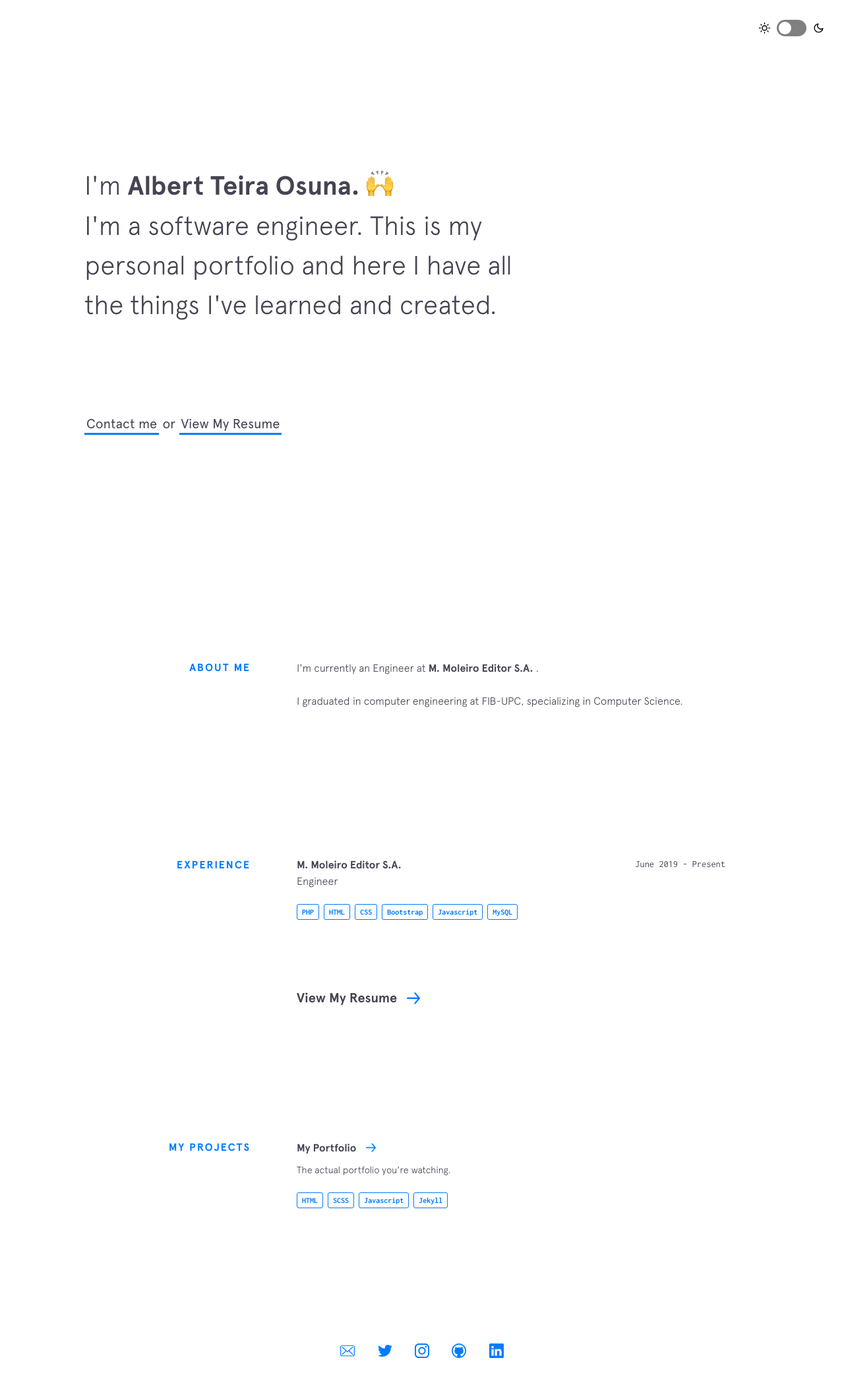
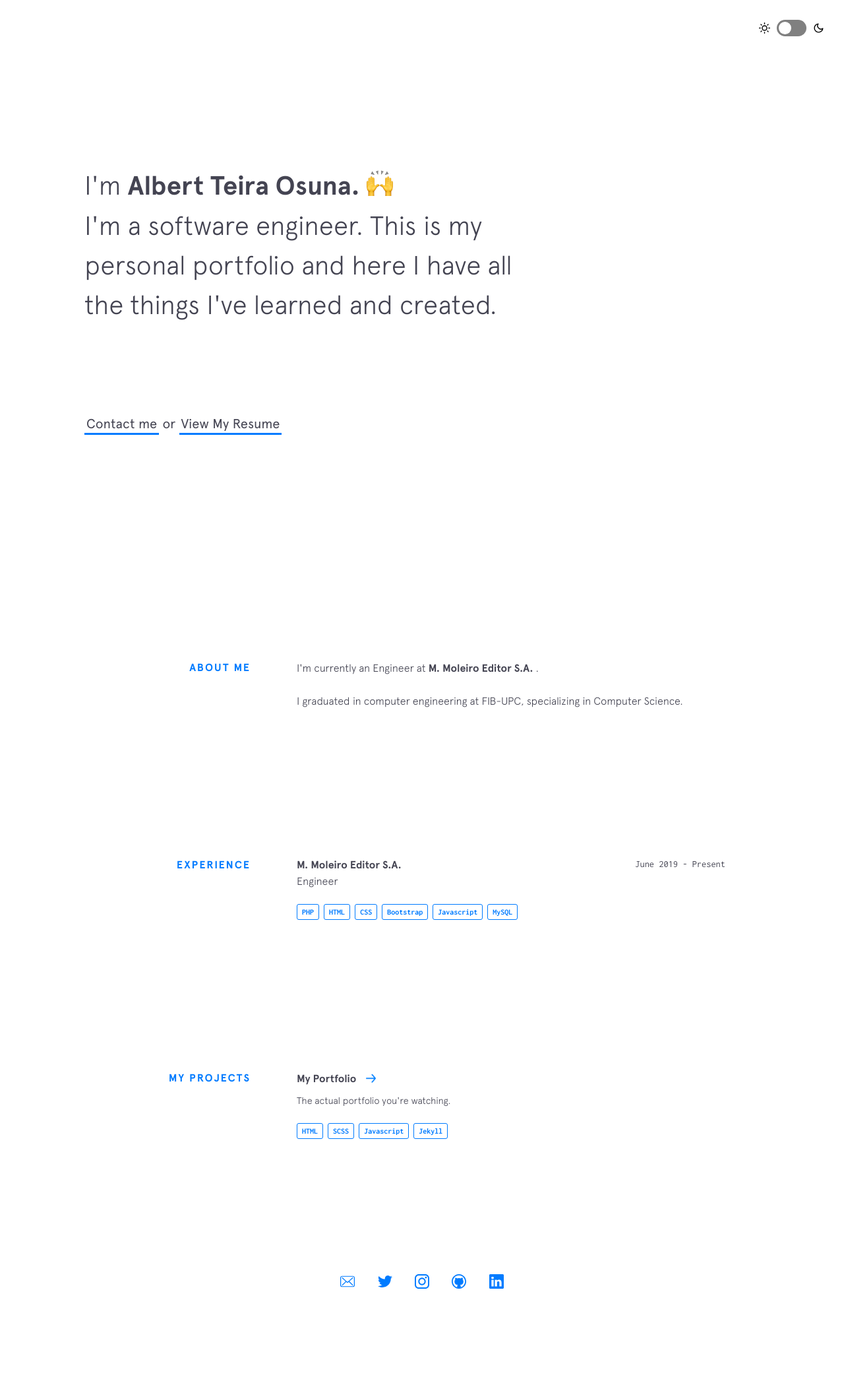
Before and after one commit to alteos98/alteos98.github.io, a Jekyll site: the page built from index.html, in a window 1280 px wide. Shown: the whole page at 66% size. Built offline with Jekyll 4.4.1, drawn with Linux system fonts in a browser that asks for light colours; nearby versions of some CDN libraries; after the commit the page ends 2003 px from its top, so only the background shows below that.

Commit message:
View my resume removed from Experience + margins of Experience readapted

```diff
--- a/_includes/experience.html
+++ b/_includes/experience.html
@@ -1,7 +1,6 @@
 <section class="section experience">
   <div class="section__title">Experience</div>
   <div class="section__content">
-    <div class="jobs">
     {% for job in site.data.experience %}
     <div class="job">
       <div class="time-place">
@@ -19,7 +18,4 @@
     </div>
     {% endfor %}
   </div>
-
-    <a href="{{site.resume}}" target="_blank" class="arrow-link">View My Resume</a>
-  </div>
 </section>
--- a/_sass/_experience.scss
+++ b/_sass/_experience.scss
@@ -1,7 +1,4 @@
 .experience {
-  .jobs {
-    margin-bottom: 100px;
-  }
   .job {
     margin-bottom: 25px;
     .time-place {
@@ -42,11 +39,4 @@
       }
     }
   }
-  .arrow-link {
-    font-size: 1.25rem;
-    &:after {
-      width: 20px;
-      height: 20px;
-    }
-  }
 }
```
Lines whose indentation alone changed are shown as unchanged.
